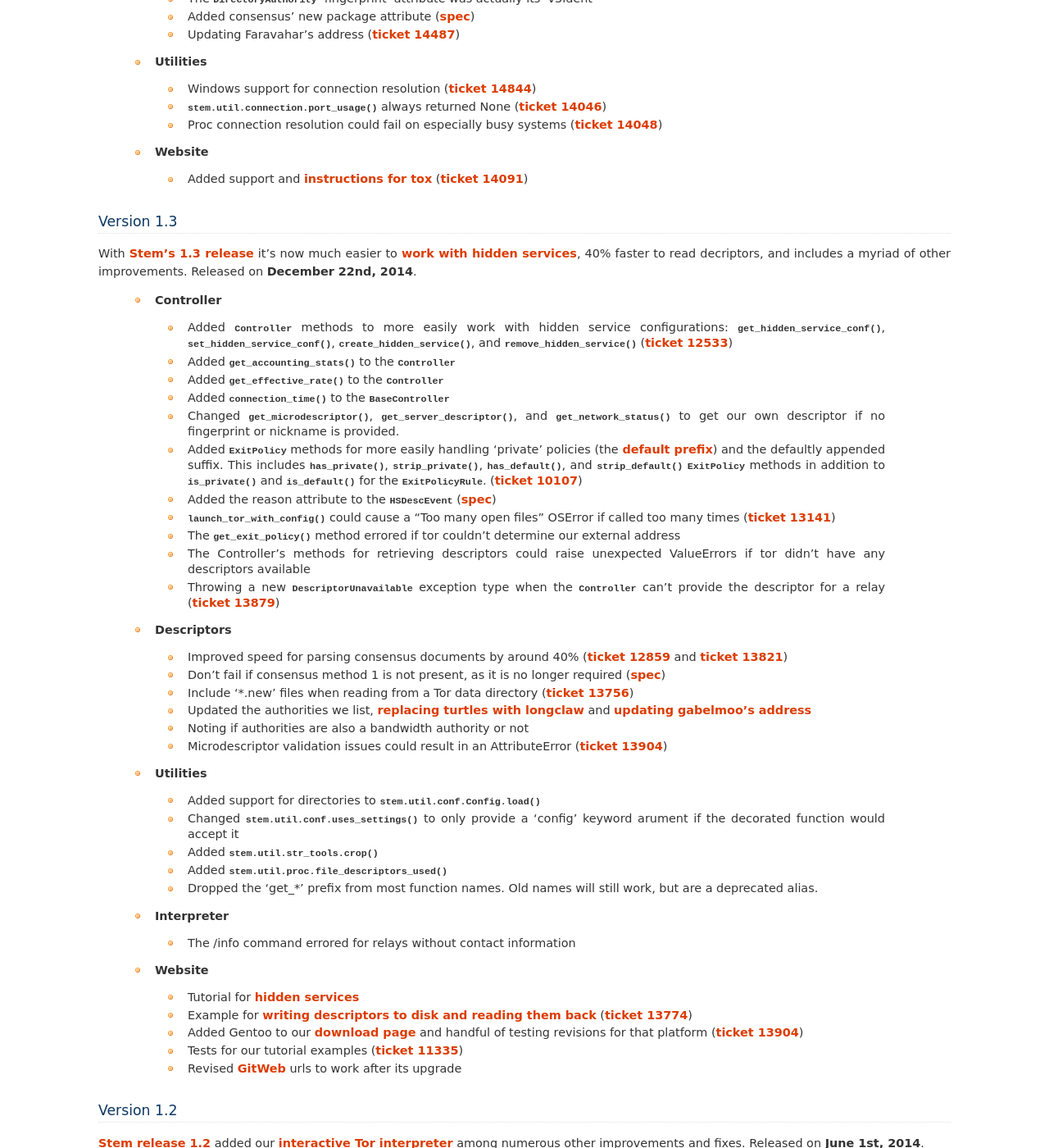
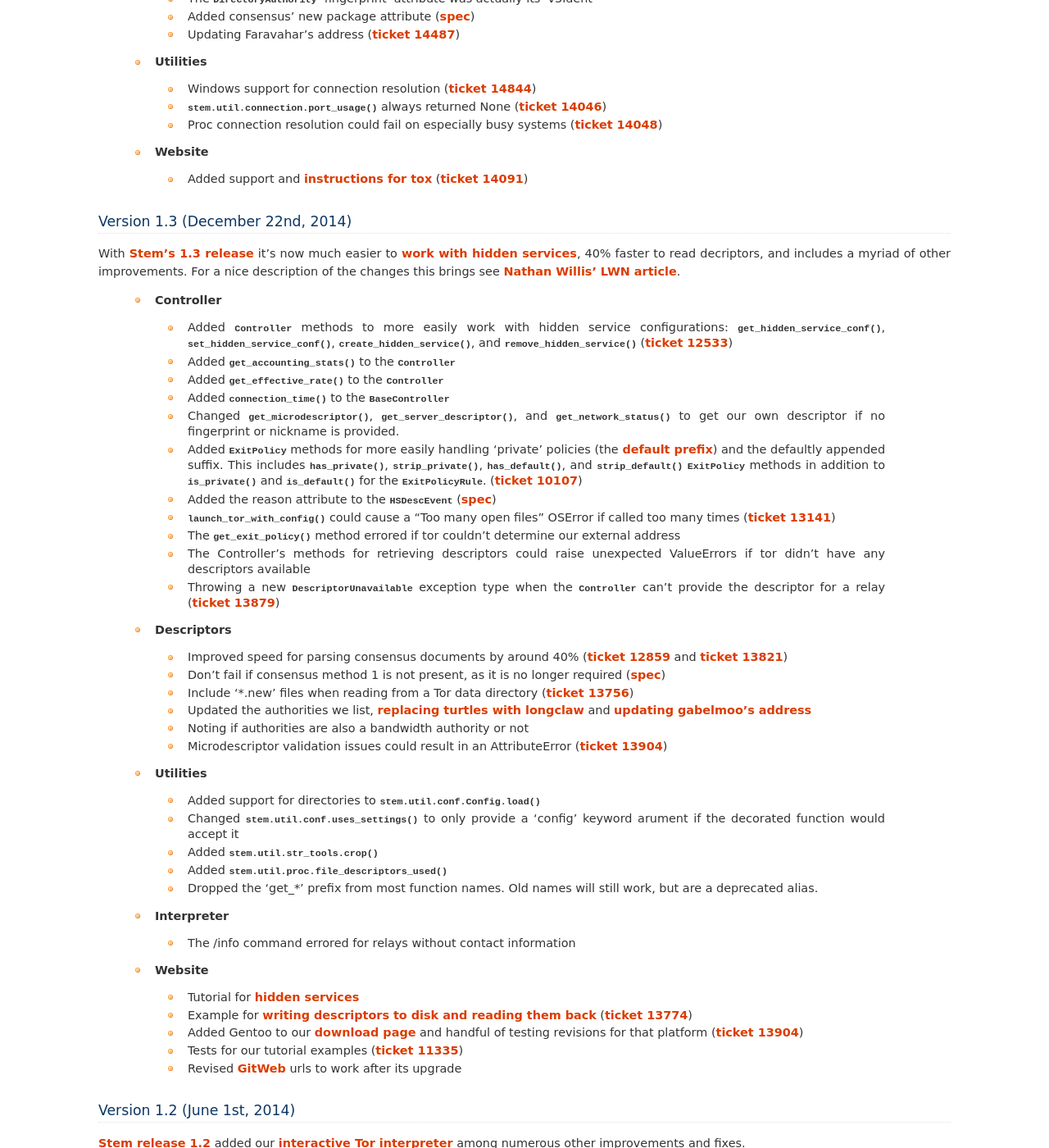
Before and after one commit to torproject/stem, a Sphinx documentation site: the page built from docs/change_log.rst, in a window 1280 px wide and 1400 px high, scrolled down 1010 px. Shown: the whole window at 82% size. Built offline with Sphinx 7.4.7, drawn with Linux system fonts in a browser that asks for light colours; some of the changed text lies outside the part shown.

Commit message:
Mention Nathan Willis' LWN article
Nathan Willis wrote a very nice description of Stem's 1.3 release. Lets point
visitors their way!

This also includes release dates with the version number. Looks a tad batter
this way.

```diff
--- a/docs/change_log.rst
+++ b/docs/change_log.rst
@@ -7,10 +7,10 @@
 
 * :ref:`versioning`
 * :ref:`unreleased`
-* :ref:`version_1.3`
-* :ref:`version_1.2`
-* :ref:`version_1.1`
-* :ref:`version_1.0`
+* :ref:`Version 1.3 <version_1.3>`
+* :ref:`Version 1.2 <version_1.2>`
+* :ref:`Version 1.1 <version_1.1>`
+* :ref:`Version 1.0 <version_1.0>`
 
 .. _versioning:
 
@@ -75,13 +75,14 @@
 
 .. _version_1.3:
 
-Version 1.3
------------
+Version 1.3 (December 22nd, 2014)
+---------------------------------
 
 With `Stem's 1.3 release <https://blog.torproject.org/blog/stem-release-13>`_
 it's now much easier to `work with hidden services
 <tutorials/over_the_river.html>`_, 40% faster to read decriptors, and includes
-a myriad of other improvements. Released on **December 22nd, 2014**.
+a myriad of other improvements. For a nice description of the changes this
+brings see `Nathan Willis' LWN article <http://lwn.net/Articles/632914/>`_.
 
  * **Controller**
 
@@ -128,12 +129,12 @@
 
 .. _version_1.2:
 
-Version 1.2
------------
+Version 1.2 (June 1st, 2014)
+----------------------------
 
 `Stem release 1.2 <https://blog.torproject.org/blog/stem-release-12>`_
 added our `interactive Tor interpreter <tutorials/down_the_rabbit_hole.html>`_
-among numerous other improvements and fixes. Released on **June 1st, 2014**.
+among numerous other improvements and fixes.
 
  * **Controller**
 
@@ -182,14 +183,13 @@
 
 .. _version_1.1:
 
-Version 1.1
------------
+Version 1.1 (October 14th, 2013)
+--------------------------------
 
 `Stem release 1.1 <https://blog.torproject.org/blog/stem-release-11>`_
 introduced `remote descriptor fetching <api/descriptor/remote.html>`_,
 `connection resolution <tutorials/east_of_the_sun.html#connection-resolution>`_
-and a myriad of smaller improvements and fixes. Released on **October 14th,
-2013**.
+and a myriad of smaller improvements and fixes.
 
  * **Controller**
 
@@ -245,12 +245,11 @@
 
 .. _version_1.0:
 
-Version 1.0
------------
+Version 1.0 (March 26th, 2013)
+------------------------------
 
 This was the `initial release of Stem
-<https://blog.torproject.org/blog/stem-release-10>`_, made on **March 26th,
-2013**.
+<https://blog.torproject.org/blog/stem-release-10>`_.
 
  * **Version 1.0.1** (March 27th, 2013) - fixed an issue where installing with
    Python 3.x (python3 setup.py install) resulted in a stacktrace
```
